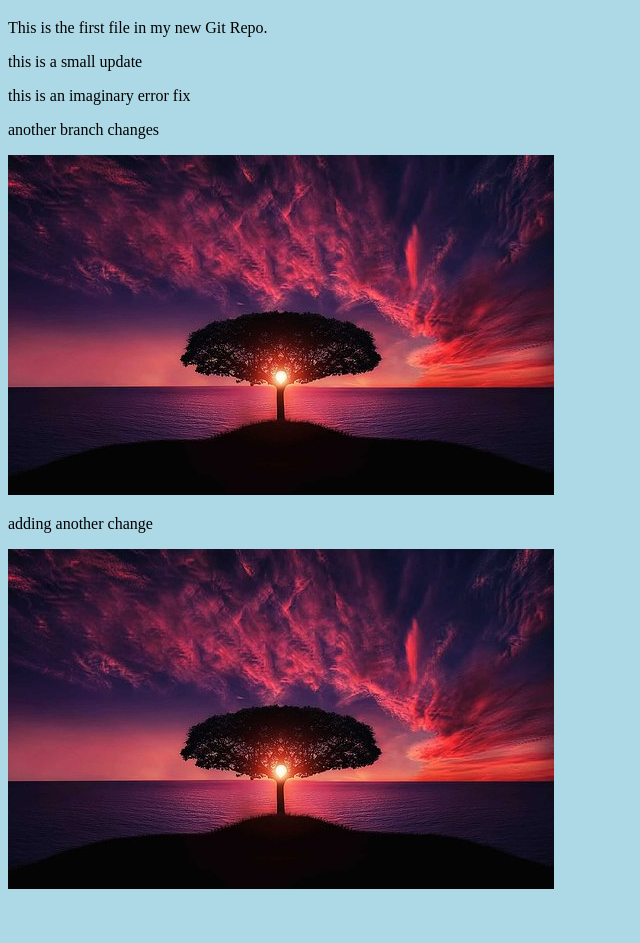
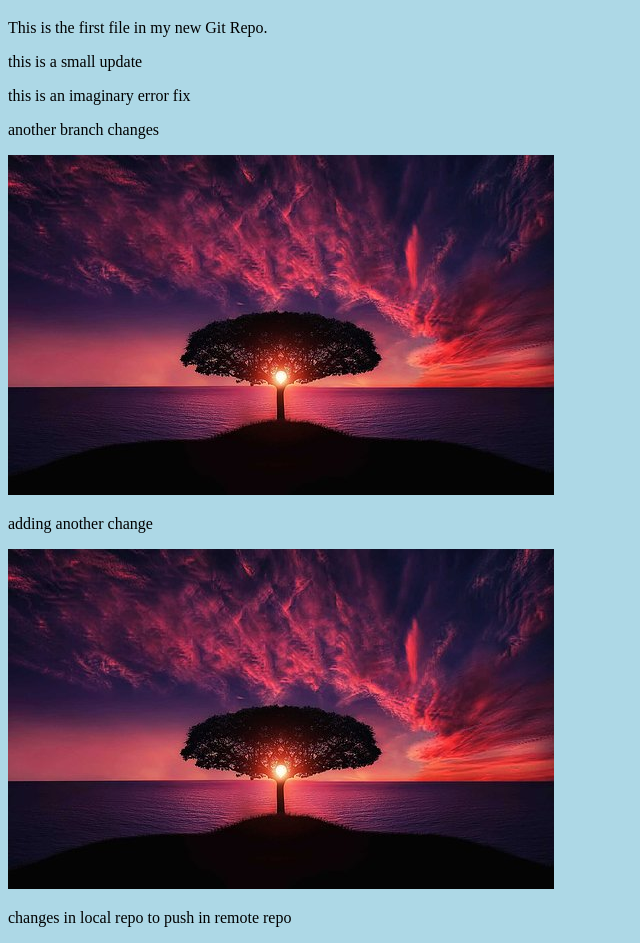
Before and after one commit to Yuyi-hao/git-learn, a plain HTML site: page index.html in a window 1280 px wide. Shown: the part 61-1004 px from the top of the page, without its empty margins (0-640 px from the left). Before the commit the page ends 962 px from the top, so only its background shows below. Drawn offline with Linux system fonts and the light colour scheme.

Commit message:
Updates index.html to push into remote repo

```diff
--- a/index.html
+++ b/index.html
@@ -15,5 +15,6 @@
 <img src="tree-736885__340.jpg" alt="">
 <p>adding another change</p>
 <img src="tree-736885__340.jpg" alt="">
+<p>changes in local repo to push in remote repo</p>
 </body>
 </html>
```
